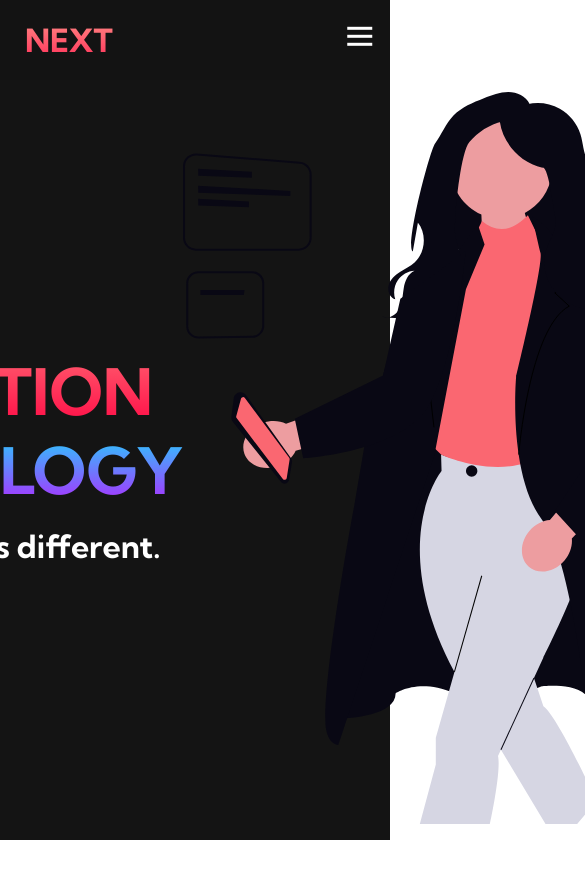
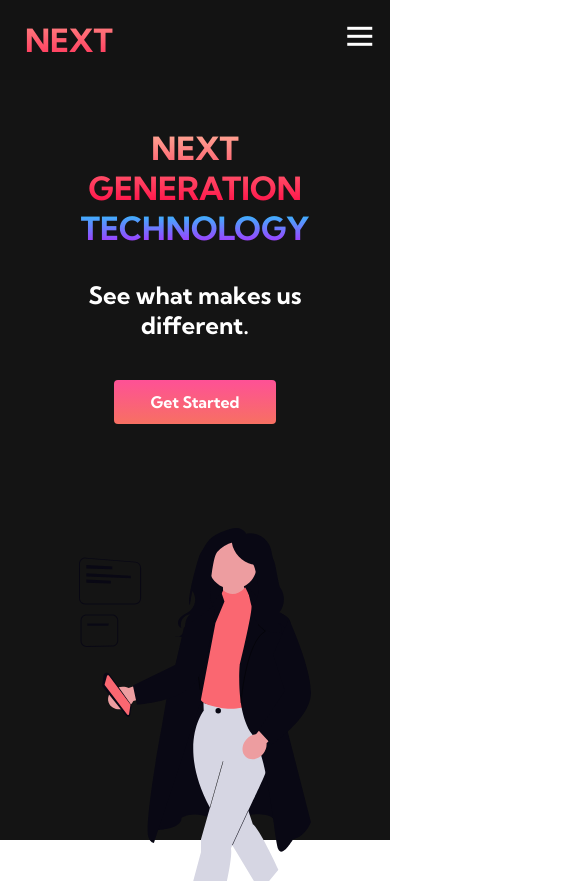
Before and after one commit to ctonneslan/beginner-website, a plain HTML site: page index.html in a window 390 px wide. Shown: the top 885 px of the page, 585 px wide, since content can reach past the window. Before the commit the page ends 844 px from the top, so only its background shows below. Drawn offline with Linux system fonts and the light colour scheme.

Commit message:
Made Hero section mobile responsive.

```diff
--- a/styles.css
+++ b/styles.css
@@ -289,3 +289,61 @@
 .main__img--container {
     text-align: center;
 }
+
+#main__img {
+    height: 80%;
+    width: 80%;
+}
+
+/* Mobile Responsive */
+@media screen and (max-width: 768px) {
+    .main__container {
+        display: grid;
+        grid-template-columns: auto;
+        align-items: center;
+        justify-self: center;
+        width: 100%;
+        margin: 0 auto;
+        height: 90vh;
+    }
+
+    .main__content {
+        text-align: center;
+        margin-bottom: 4rem;
+    }
+
+    .main__content h1 {
+        font-size: 2.5rem;
+        margin-top: 2rem;
+    }
+
+    .main__content h2 {
+        font-size: 3rem;
+    }
+
+    .main__content p {
+        margin-top: 1rem;
+        font-size: 1.5rem;
+    }
+}
+
+@media screen and (max-width: 480px) {
+    .main__content h1 {
+        font-size: 2rem;
+        margin-top: 3rem;
+    }
+
+    .main__content h2 {
+        font-size: 2rem;
+    }
+
+    .main__content p {
+        margin-top: 2rem;
+        font-size: 1.5rem;
+    }
+
+    .main__btn {
+        padding: 12px 36px;
+        margin: 2.5rem 0;
+    }
+}
```
